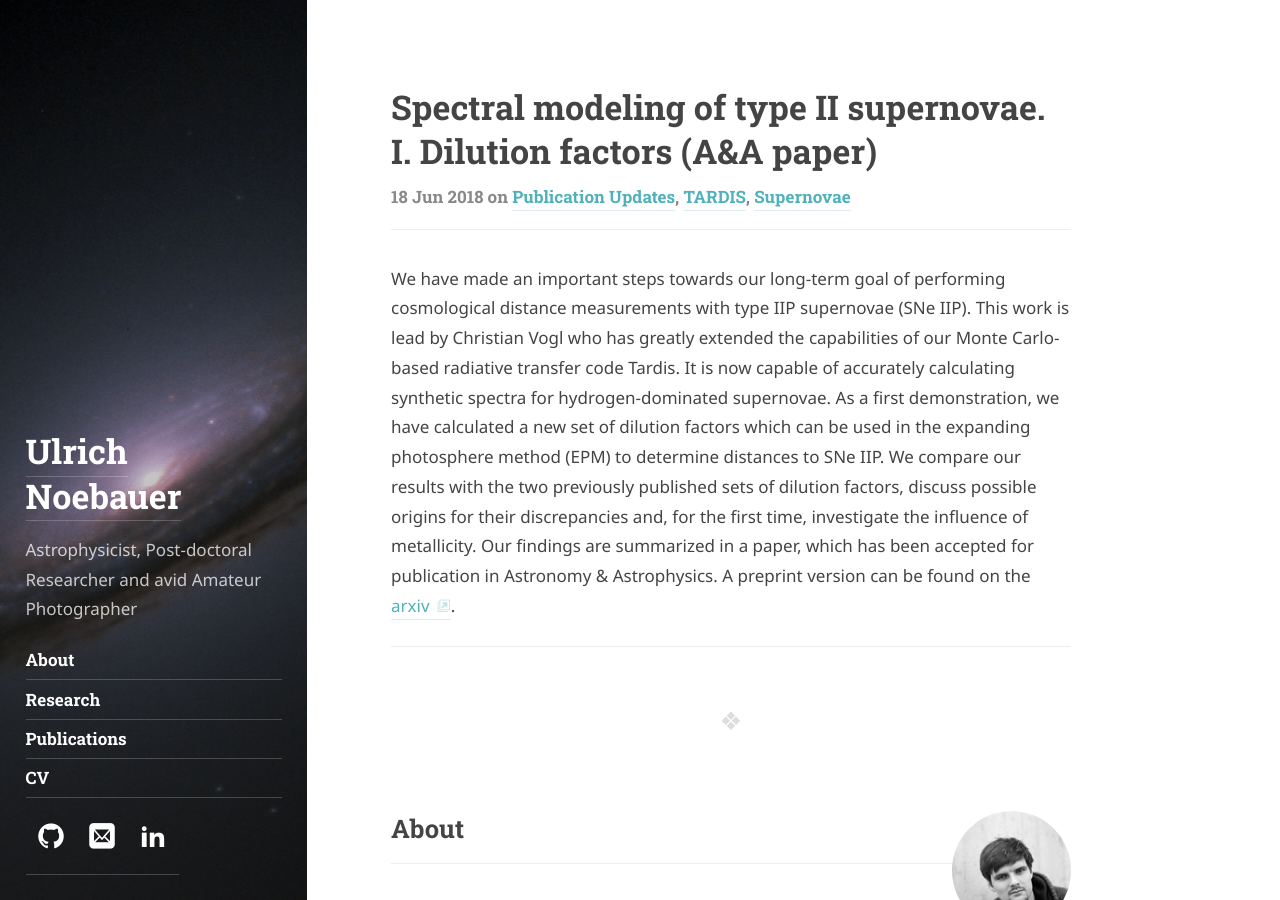
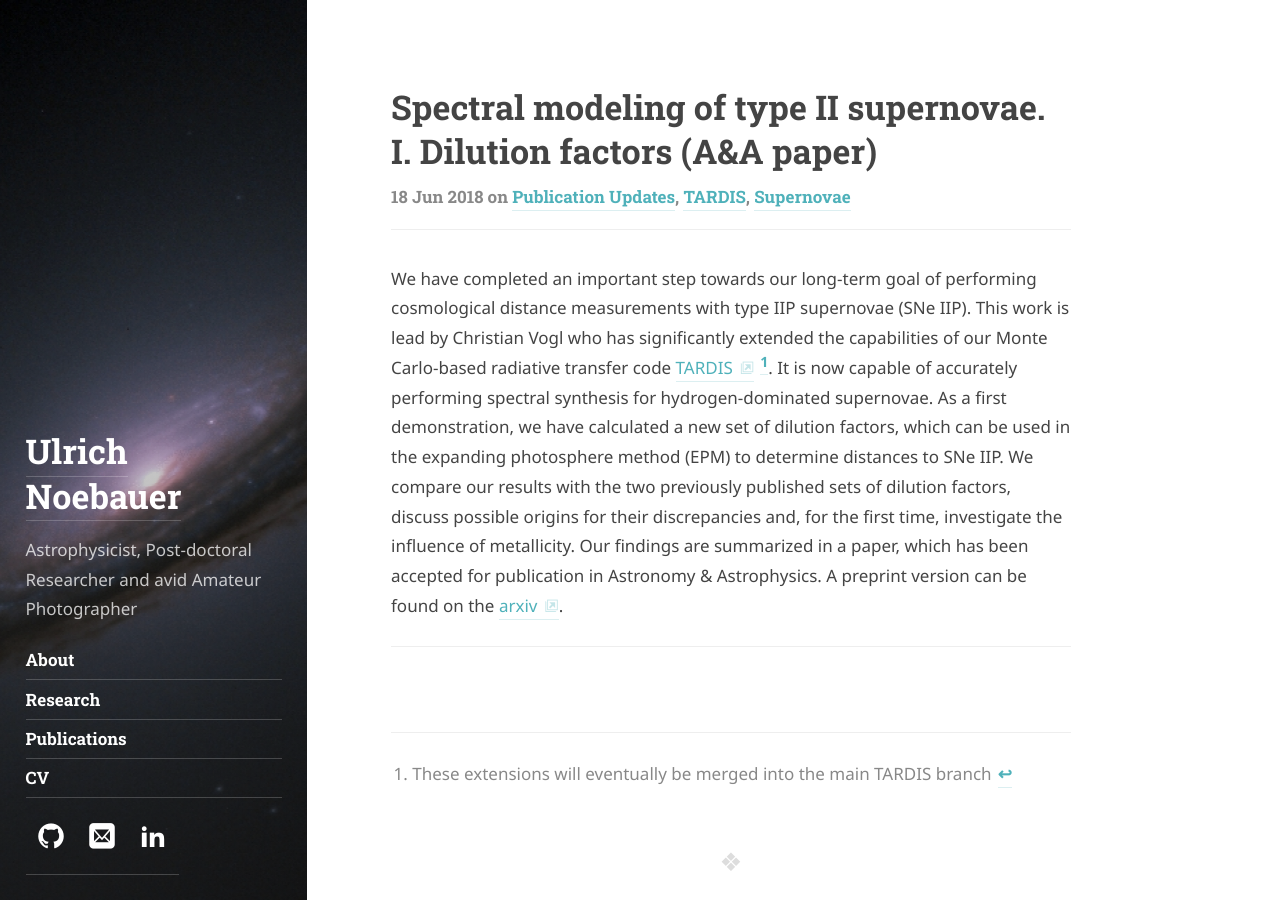
Before and after one commit to unoebauer/unoebauer.github.io, a Jekyll site: the page built from _posts/2018-11-08-vogl2018.md, in a window 1280 px wide and 900 px high. Built offline with Jekyll 4.4.1, drawn with Linux system fonts in a browser that asks for light colours; some web fonts are replaced.

Commit message:
Fix errors in IIP post

```diff
--- a/_posts/2018-11-08-vogl2018.md
+++ b/_posts/2018-11-08-vogl2018.md
@@ -5,20 +5,23 @@ date:   2018-06-18 17:00:00 +0200
 tag: [publications, tardis, supernovae]
 ---
 
-We have made an important steps towards our long-term goal of performing
+We have completed an important step towards our long-term goal of performing
 cosmological distance measurements with type IIP supernovae (SNe IIP). This
-work is lead by Christian Vogl who has greatly extended the capabilities of our
-Monte Carlo-based radiative transfer code Tardis. It is now capable of
-accurately calculating synthetic spectra for hydrogen-dominated supernovae. As
-a first demonstration, we have calculated a new set of dilution factors which
-can be used in the expanding photosphere method (EPM) to determine distances to
-SNe IIP. We compare our results with the two previously published sets of
-dilution factors, discuss possible origins for their discrepancies and, for the
-first time, investigate the influence of metallicity. Our findings are
-summarized in a paper, which has been accepted for publication in Astronomy &
-Astrophysics. A preprint version can be found on the [arxiv][vogl2018arxiv].
+work is lead by Christian Vogl who has significantly extended the capabilities
+of our Monte Carlo-based radiative transfer code [TARDIS][tardislink]
+[^footnote]. It is now capable of accurately performing spectral synthesis for
+hydrogen-dominated supernovae. As a first demonstration, we have calculated a
+new set of dilution factors, which can be used in the expanding photosphere
+method (EPM) to determine distances to SNe IIP. We compare our results with the
+two previously published sets of dilution factors, discuss possible origins for
+their discrepancies and, for the first time, investigate the influence of
+metallicity. Our findings are summarized in a paper, which has been accepted
+for publication in Astronomy & Astrophysics. A preprint version can be found on
+the [arxiv][vogl2018arxiv].
 
 - - -
 
+[^footnote]: These extensions will eventually be merged into the main TARDIS branch
+[tardislink]: https://github.com/tardis-sn/tardis
 [vogl2018ads]: http://adsabs.harvard.edu/abs/2018arXiv181102543V
 [vogl2018arxiv]: https://arxiv.org/abs/1811.02543
```
